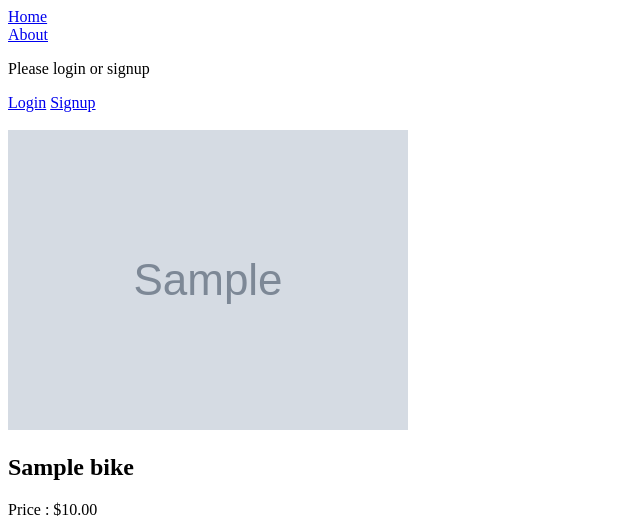
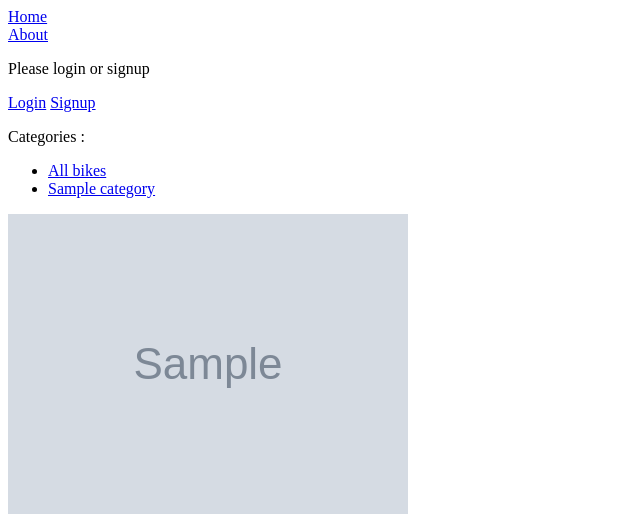
Before and after one commit to nbdbkv/bikeshop, a Django app: page / in a window 1280 px wide. Shown: the top 517 px of the page, without its empty margins (0-640 px from the left). Run offline with Django 3.2, Linux system fonts and the light colour scheme; tables that the repository leaves empty hold one stand-in row (values such as "Sample post"); grey boxes marked "Sample" are stand-in pictures.

Commit message:
Get bikes by categories from database

```diff
--- a/config/settings.py
+++ b/config/settings.py
@@ -63,6 +63,7 @@ TEMPLATES = [
                 'django.template.context_processors.request',
                 'django.contrib.auth.context_processors.auth',
                 'django.contrib.messages.context_processors.messages',
+                'shop.context_processors.category_links',
             ],
         },
     },
--- /dev/null
+++ b/shop/context_processors.py
@@ -0,0 +1,5 @@
+from .models import Category
+
+def category_links(request):
+    links = Category.objects.all()
+    return dict(links=links)
--- a/shop/models.py
+++ b/shop/models.py
@@ -1,4 +1,5 @@
 from django.db import models
+from django.urls import reverse
 
 # Create your models here.
 class Category(models.Model):
@@ -8,6 +9,9 @@ class Category(models.Model):
     class Meta:
         verbose_name = 'category'
         verbose_name_plural = 'categories'
+
+    def get_url(self):
+        return reverse('bikes_by_category', args=[self.slug])
 
     def __str__(self):
         return self.name
--- a/shop/templates/home.html
+++ b/shop/templates/home.html
@@ -16,7 +16,13 @@
         <a href="{% url 'signup' %}">Signup</a>
     {% endif %}
     <br>
-    <br>
+    <p>Categories :</p>
+    <ul>
+        <li><a href="{% url 'home' %}">All bikes</a></li>
+        {% for category in links %}
+            <li><a href="{{ category.get_url }}">{{ category.name }}</a></li>
+        {% endfor %}
+    </ul>
     {% for bike in bikes %}
         <a href=""><img src="{{ bike.image.url }}" alt="{{ bike.name }}"></a>
         <h2>{{ bike.name }}</h2>
--- a/shop/views.py
+++ b/shop/views.py
@@ -1,5 +1,5 @@
 from django.contrib.auth.models import Group, User
-from django.shortcuts import render, redirect
+from django.shortcuts import render, redirect, get_object_or_404
 from django.contrib.auth.forms import AuthenticationForm
 from django.contrib.auth import authenticate, login, logout
 
```
